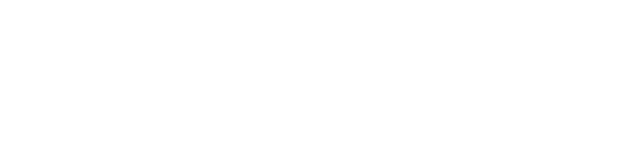
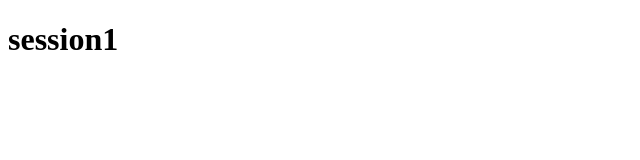
Before and after one commit to ANUPKARDAM02/ANUPKARDAMHTMLandCSS_session1, a plain HTML site: page index.html in a window 1280 px wide. Shown: the whole page, without its empty margins (0-640 px from the left). Drawn offline with Linux system fonts and the light colour scheme.

Commit message:
Update index.html

```diff
--- a/index.html
+++ b/index.html
@@ -10,6 +10,6 @@
     <link rel="stylesheet" href="style.css">
 </head>
 <body>
-   <h1session1h1>
+   <h1>session1<h1>
 </body>
 </html>
```
